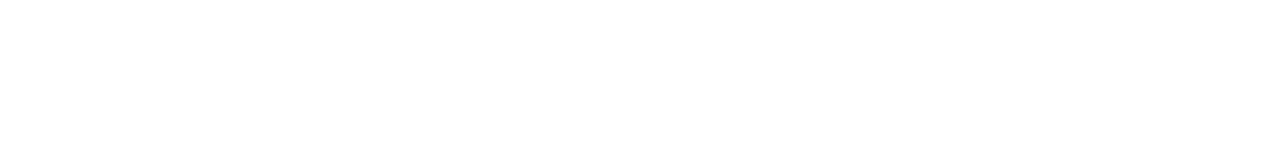
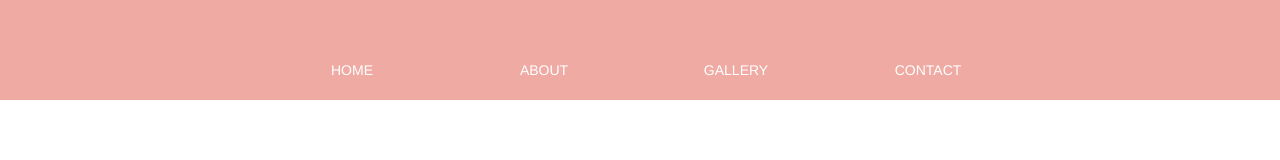
Before and after one commit to nklnkl/csc225-project1, a website: page gallery.html in a window 1280 px wide. Drawn offline with nearby package versions, Linux system fonts and the light colour scheme.

Commit message:
Update all head and header code

```diff
--- a/gallery.html
+++ b/gallery.html
@@ -1,10 +1,32 @@
 <html>
+
   <head>
     <title>Sweet P Treats</title>
     <link rel="shortcut icon" href="favicon.ico" type="image/x-icon">
     <meta name="viewport" content="width=device-width, initial-scale=1">
     <link rel="stylesheet" href="bower_components/bootstrap/dist/css/bootstrap.css" />
+    <link rel="stylesheet" href="style.css" />
   </head>
-  <body>
+
+  <body id="gallery">
+
+    <header class="container-fluid">
+			<nav class="row">
+				<a class="col-xs-3" href="index.html">
+					Home
+        </a>
+        <a class="col-xs-3" href="about.html">
+					About
+        </a>
+        <a class="col-xs-3" href="gallery.html">
+					Gallery
+        </a>
+        <a class="col-xs-3" href="contact.html">
+					Contact
+				</a>
+			</nav>
+    </header>
+
   </body>
+
 </html>
```
Also changed, not shown: about.html (+22 -1 lines), head.html (deleted, +0 -6 lines).
